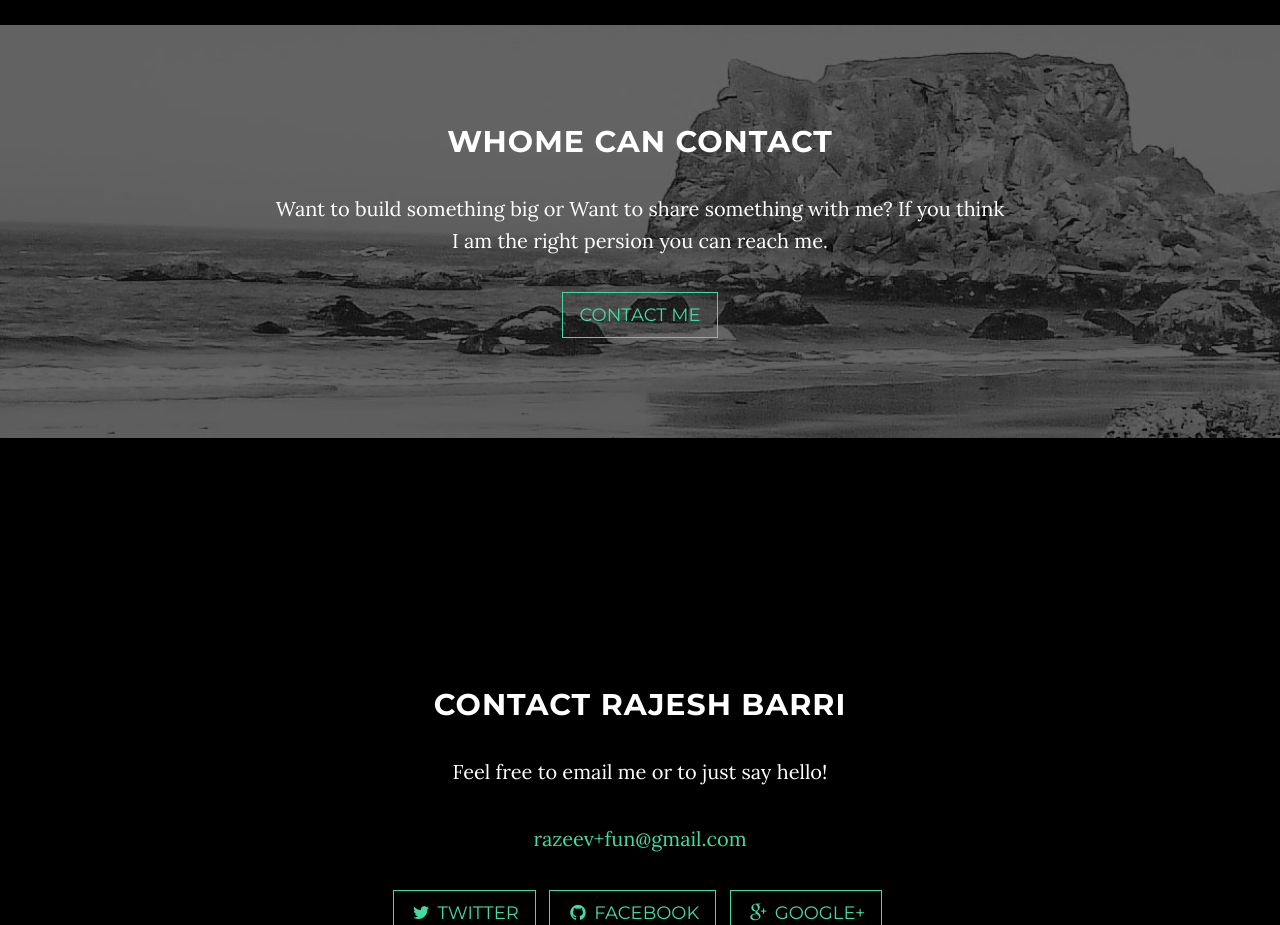
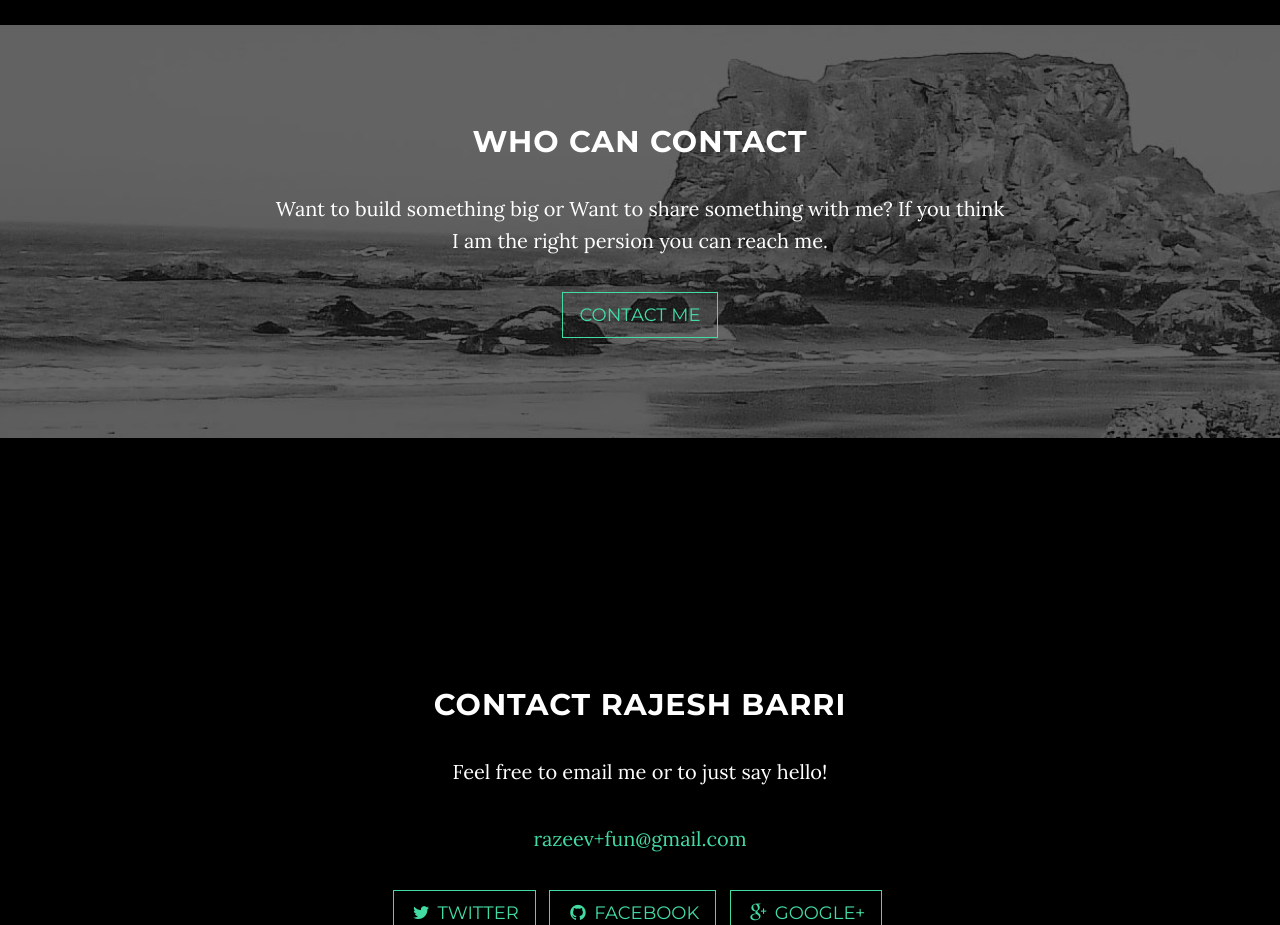
Before and after one commit to razeev/razeev.github.io, a plain HTML site: page index.html in a window 1280 px wide. Shown: the part 1640-2565 px from the top of the page. Drawn offline with Linux system fonts and the light colour scheme; some packages are replaced by stand-ins of ours.

Commit message:
spellings

```diff
--- a/index.html
+++ b/index.html
@@ -102,7 +102,7 @@
         <div class="download-section">
             <div class="container">
                 <div class="col-lg-8 col-lg-offset-2">
-                    <h2>Whome can contact</h2>
+                    <h2>Who can contact</h2>
                     <p>Want to build something big or Want to share something with me? If you think I am the right persion you can reach me.</p>
                     <a href="rajeshbarri.com" class="btn btn-default btn-lg">Contact me</a>
                 </div>
```
